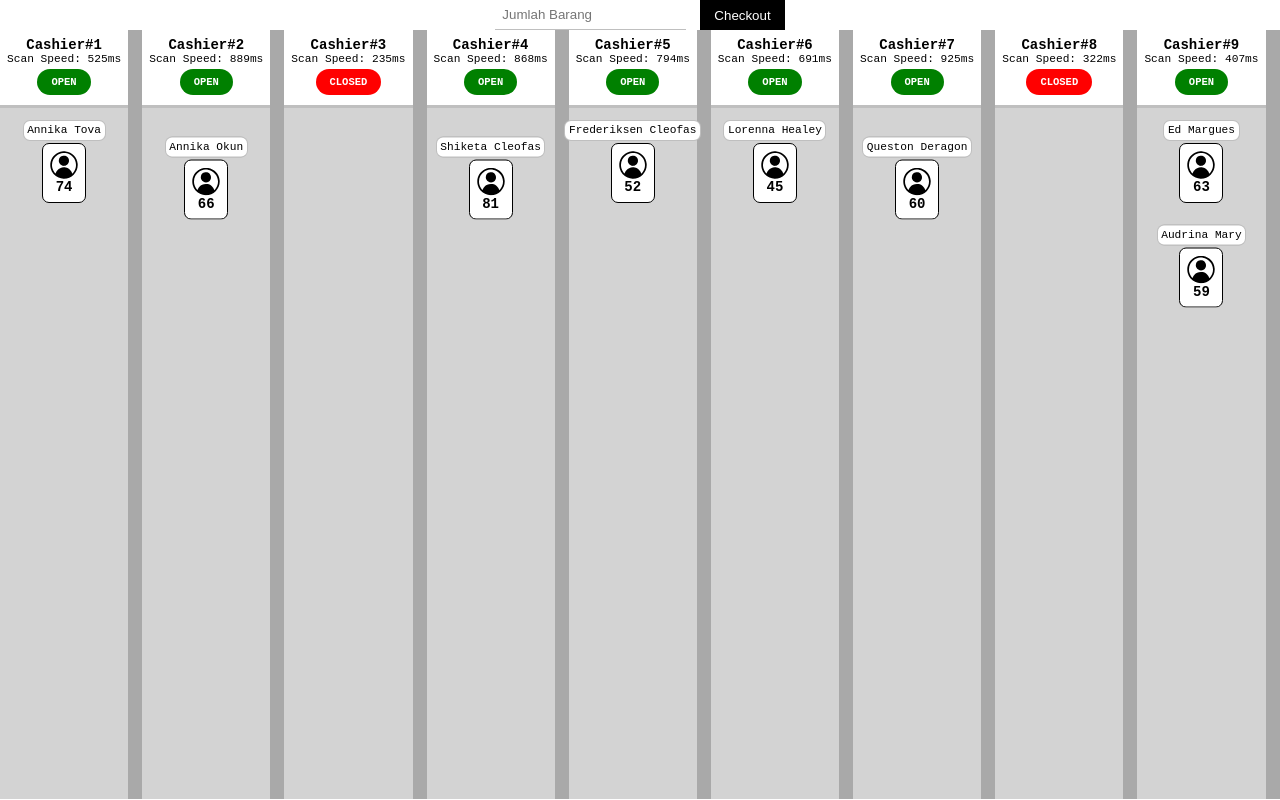
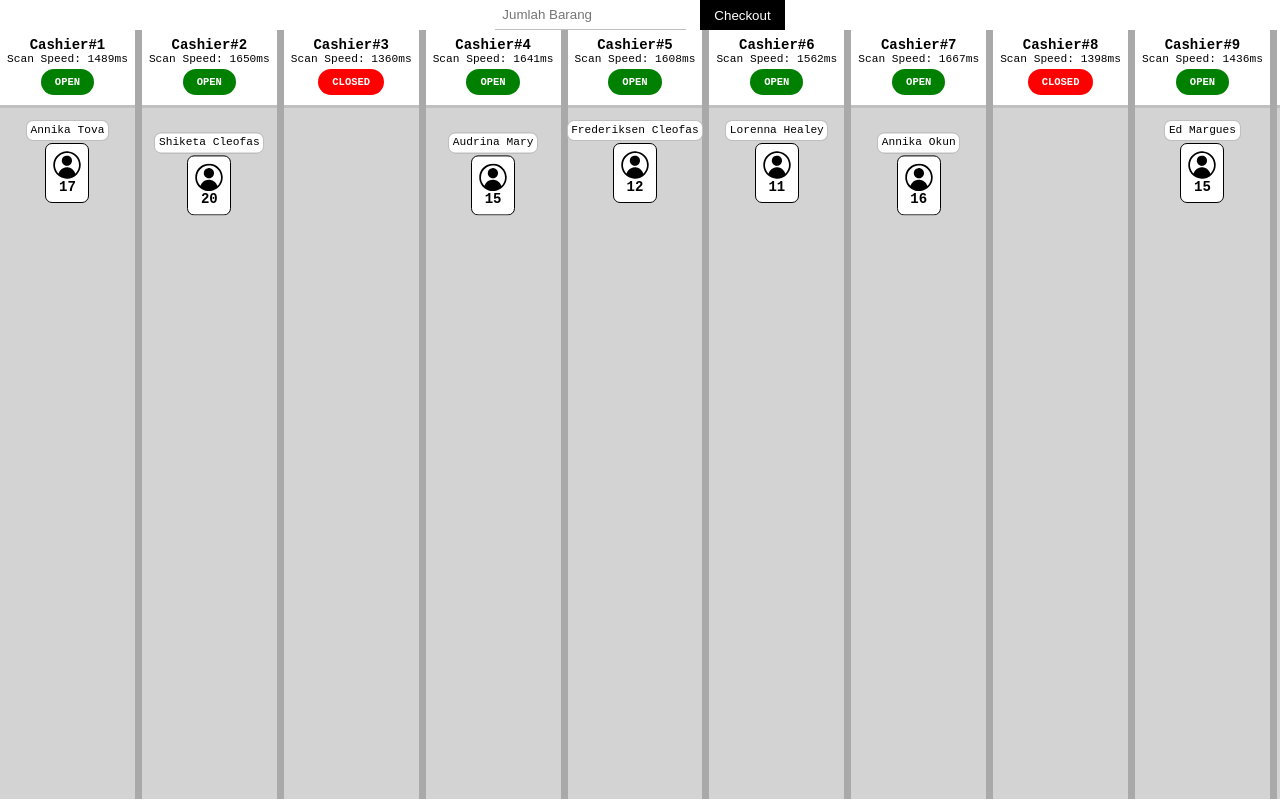
Before and after one commit to rizkiramadandi/react-cashier-queue-simulator, a React (Vite) app: page / in a window 1280 px wide. Built offline with nearby package versions, Linux system fonts and the light colour scheme.

Commit message:
adjust some values

```diff
--- a/src/CashierList.css
+++ b/src/CashierList.css
@@ -2,7 +2,7 @@
     display: flex;
     width: fit-content;
     margin: auto;
-    gap: 1rem;
+    gap: .5rem;
     min-height: calc(100vh - 2.25rem);
     background-color: darkgray;
     overflow-x: auto;
--- a/src/CashierManager.jsx
+++ b/src/CashierManager.jsx
@@ -33,7 +33,7 @@ class Cashier {
     this.id = id || new Date().getTime() + Math.floor(Math.random() * 999999)
     this.name = name || 'Cashier'
     this.queue = queue || []
-    this.speed = speed || Math.floor(100 + Math.random() * 900)
+    this.speed = speed || Math.floor(1300 + Math.random() * 400) // around 35 - 45 items/second
     this.isAvailable = typeof isAvailable !== 'undefined' ? isAvailable : true,
     this.isShifting = false
   }
@@ -285,7 +285,7 @@ export default function CashierManager() {
             dispatch({
             type: ACTION_TYPE.PUSH_QUEUE,
             payload: {
-                queue: new Customer({ name: generateName(), itemCount: Math.floor(1 + (Math.random() * 99)) })  },
+                queue: new Customer({ name: generateName(), itemCount: Math.floor(1 + (Math.random() * 24)) })  }, // 1 - 25 items/customer
             })
         }
       }
```
